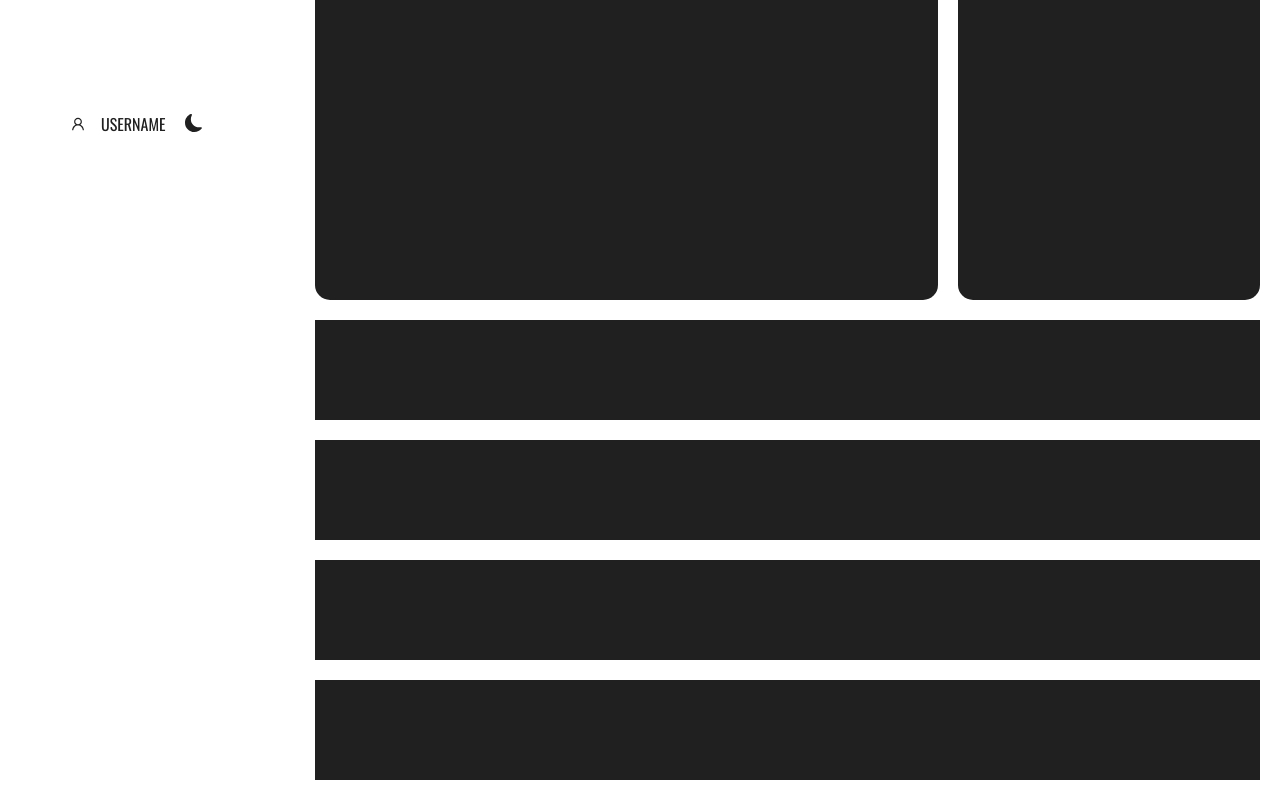
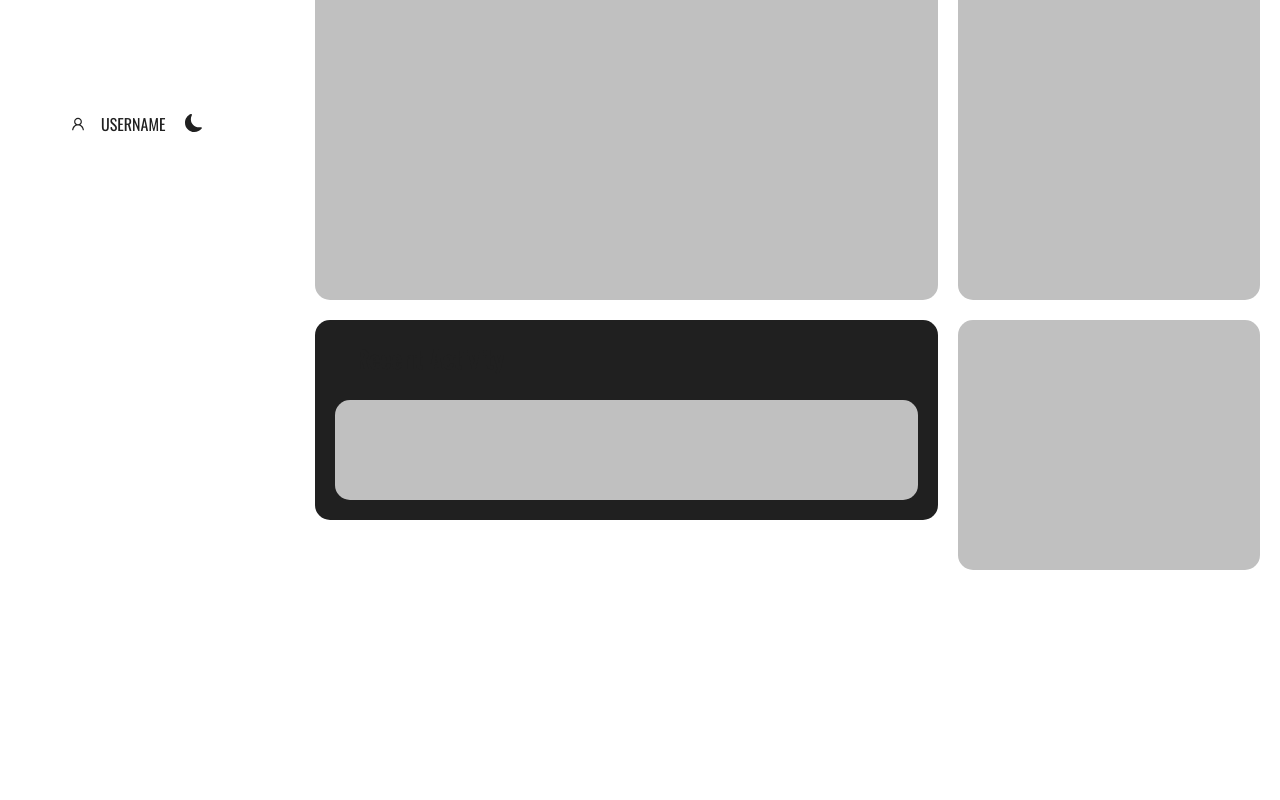
Before and after one commit to MisterCxmpy/trackify-client, a React (Vite) app: page /dashboard in a window 1280 px wide. Shown: the part 633-1433 px from the top of the page. After the commit the page ends 1223 px from the top, so only its background shows below. Built offline with nearby package versions, Linux system fonts and the light colour scheme.

Commit message:
setup routes for projects and team and did some styling

```diff
--- a/src/App.jsx
+++ b/src/App.jsx
@@ -26,6 +26,8 @@ function App() {
 
         <Route path="/dashboard" element={<SidenavbarLayout />}>
           <Route index element={<DashboardContainer />} />
+          <Route path='projects' element={<h1>Projects</h1>} />
+          <Route path='teams' element={<h1>Teams</h1>} />
         </Route>
       </Routes>
     </>
--- a/src/assets/layouts/SideNavbar/index.jsx
+++ b/src/assets/layouts/SideNavbar/index.jsx
@@ -1,15 +1,15 @@
 import React, { useState } from 'react';
 import styles from './index.module.css';
-import { Outlet } from 'react-router-dom';
+import { Link, Outlet } from 'react-router-dom';
 import { GrOverview, GrProjects } from 'react-icons/gr';
 import { AiOutlineTeam, AiOutlineUser } from 'react-icons/ai';
 import { ThemeToggle } from '../../components';
 
 export default function SideNavbar() {
   const [navButtons, setNavButtons] = useState([
-    { icon: <GrOverview />, content: 'Overview', isActive: true },
-    { icon: <GrProjects />, content: 'Projects', isActive: false },
-    { icon: <AiOutlineTeam />, content: 'Team', isActive: false },
+    { icon: <GrOverview />, content: 'Overview', isActive: true, to: "/dashboard" },
+    { icon: <GrProjects />, content: 'Projects', isActive: false, to: "/dashboard/projects" },
+    { icon: <AiOutlineTeam />, content: 'Team', isActive: false, to: "/dashboard/teams" },
   ]);
 
   const handleNavButtonClick = (index) => {
@@ -32,6 +32,7 @@ export default function SideNavbar() {
               content={btn.content}
               isActive={btn.isActive}
               onClick={() => handleNavButtonClick(index)}
+              to={btn.to}
             />
           ))}
           <div className={`${styles['nav-btn']} ${styles['username']}`}>
@@ -46,12 +47,14 @@ export default function SideNavbar() {
   );
 }
 
-function NavBtn({ icon, content, isActive, onClick }) {
+function NavBtn({ icon, content, isActive, onClick, to }) {
   return (
     <div className={`${styles['nav-btn']} ${isActive ? styles['active'] : ''}`} onClick={onClick}>
       <div className={styles['current']}></div>
       {icon}
-      <span className={styles['btn']}>{content}</span>
+      <Link className={styles['btn']} to={to}>
+        <span className={styles['btn']}>{content}</span>
+      </Link>
     </div>
   );
 }
--- a/src/assets/pages/Dashboard/index.jsx
+++ b/src/assets/pages/Dashboard/index.jsx
@@ -13,11 +13,10 @@ export default function Dashboard() {
           <div className={`${styles['item']} ${styles['activity']}`}></div>
           <div className={`${styles['item']} ${styles['progress']}`}></div>
           <div className={styles['recently-completed']}>
-            <div className={`${styles['completed-items']}`}></div>
-            <div className={`${styles['completed-items']}`}></div>
-            <div className={`${styles['completed-items']}`}></div>
+            <h3>Recent Activity</h3>
             <div className={`${styles['completed-items']}`}></div>
           </div>
+          <div className={`${styles['item']} ${styles['leaderboard']}`}></div>
         </div>
       </div>
     </div>
--- a/src/assets/pages/Dashboard/index.module.css
+++ b/src/assets/pages/Dashboard/index.module.css
@@ -18,7 +18,7 @@
 .item, .completed-items {
   width: auto;
   height: 250px;
-  background: var(--accent-color);
+  background: var(--tertiary-background);
 }
 
 .completed-items {
@@ -33,8 +33,9 @@
   grid-row-gap: 20px;
 }
 
-.acitve-bugs, .team-members, .remaining-bugs, .activity, .progress, .recently-completed {
+.acitve-bugs, .team-members, .remaining-bugs, .activity, .progress, .recently-completed, .completed-items, .leaderboard {
   border-radius: 15px;
+  padding: 20px;
 }
 
 .acitve-bugs {
@@ -58,13 +59,28 @@
 }
 
 .recently-completed {
-  grid-area: 3/1/4/4;
+  grid-area: 3/1/3/3;
+}
+
+.leaderboard {
+  grid-area: 3/3/3/4;
 }
 
 .recently-completed {
   display: grid;
-  grid-template-rows: repeat(auto-fit, 1fr);
+  grid-template-rows: repeat(auto-fit, 100px);
   grid-row-gap: 20px;
+  background: var(--accent-color);
+  height: -moz-fit-content !important;
+  height: fit-content !important;
+  padding-top: 80px;
+  position: relative;
+}
+.recently-completed > h3 {
+  position: absolute;
+  top: 20px;
+  left: 40px;
+  font-size: 1.5rem;
 }
 
 .activity, .progress {
--- a/src/assets/pages/Dashboard/index.module.scss
+++ b/src/assets/pages/Dashboard/index.module.scss
@@ -18,7 +18,7 @@
 .item, .completed-items {
   width: auto;
   height: 250px;
-  background: var(--accent-color);
+  background: var(--tertiary-background);
 }
 
 .completed-items {
@@ -33,8 +33,9 @@
   grid-row-gap: 20px;
 }
 
-.acitve-bugs, .team-members, .remaining-bugs, .activity, .progress, .recently-completed {
+.acitve-bugs, .team-members, .remaining-bugs, .activity, .progress, .recently-completed, .completed-items, .leaderboard {
   border-radius: 15px;
+  padding: 20px;
 }
 
 .acitve-bugs { grid-area: 1 / 1 / 2 / 2; }
@@ -42,12 +43,24 @@
 .remaining-bugs { grid-area: 1 / 3 / 2 / 4; }
 .activity { grid-area: 2 / 1 / 3 / 3; }
 .progress { grid-area: 2 / 3 / 3 / 4; }
-.recently-completed { grid-area: 3 / 1 / 4 / 4; }
+.recently-completed { grid-area: 3 / 1 / 3 / 3; }
+.leaderboard { grid-area: 3 / 3 / 3 / 4; }
 
 .recently-completed {
   display: grid;
-  grid-template-rows: repeat(auto-fit, 1fr);
+  grid-template-rows: repeat(auto-fit, 100px);
   grid-row-gap: 20px;
+  background: var(--accent-color);
+  height: fit-content !important;
+  padding-top: 80px;
+  position: relative;
+
+  > h3 {
+    position: absolute;
+    top: 20px;
+    left: 40px;
+    font-size: 1.5rem;
+  }
 }
 
 .activity, .progress {
--- a/src/index.css
+++ b/src/index.css
@@ -7,6 +7,7 @@
   --opposite-background: #202020;
   --primary-background: #fff;
   --secondary-background: #f7f7f7;
+  --tertiary-background: #c0c0c0;
   --accent-color: #202020;
   --primary-text: #202020;
   --secondary-text: #fff;
@@ -17,6 +18,7 @@
   --opposite-background: #fff;
   --primary-background: #202020;
   --secondary-background: #242424;
+  --tertiary-background: #131313;
   --accent-color: #181818;
   --primary-text: #fff;
   --secondary-text: #fff;
@@ -26,6 +28,7 @@
   --opposite-background: #202020;
   --primary-background: #fff;
   --secondary-background: #f7f7f7;
+  --tertiary-background: #c0c0c0;
   --accent-color: #202020;
   --primary-text: #202020;
   --secondary-text: #fff;
```
Also changed, not shown: 1 other file (tests, documents, lock files or other folders).
